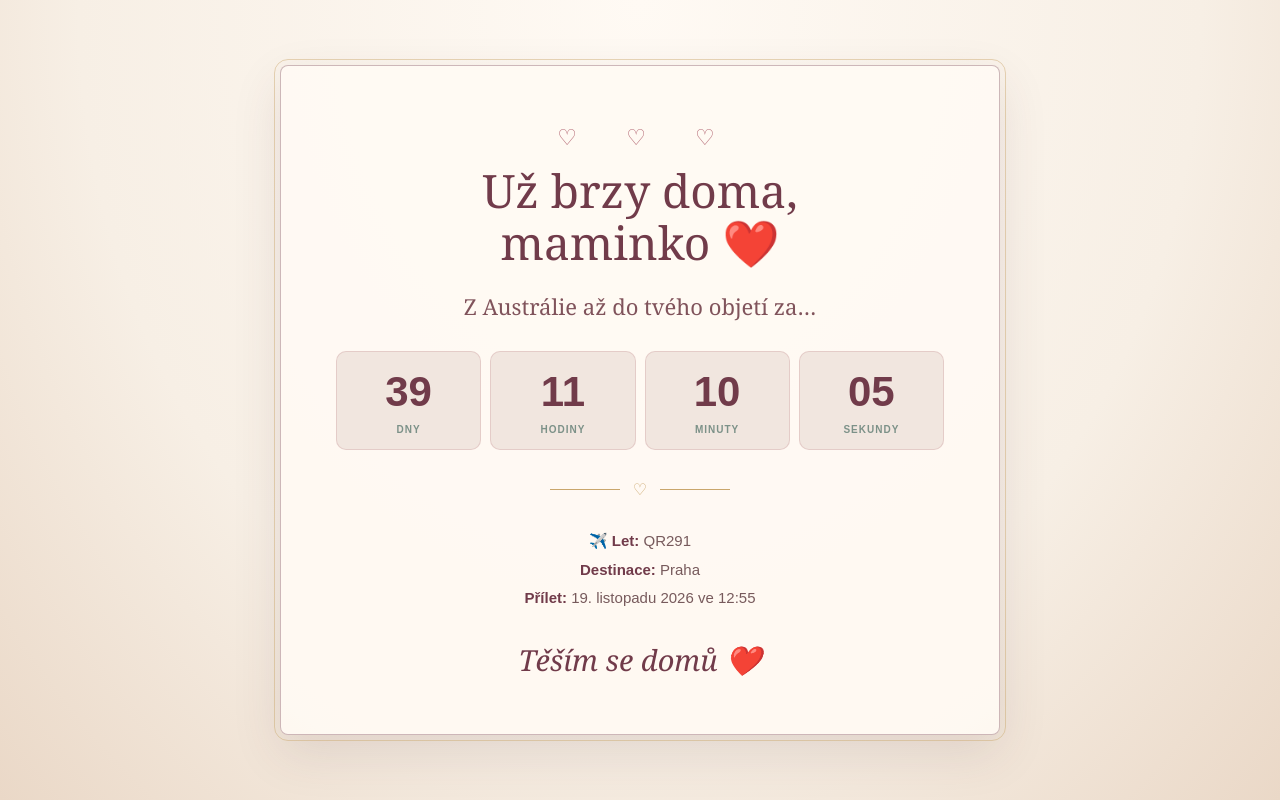
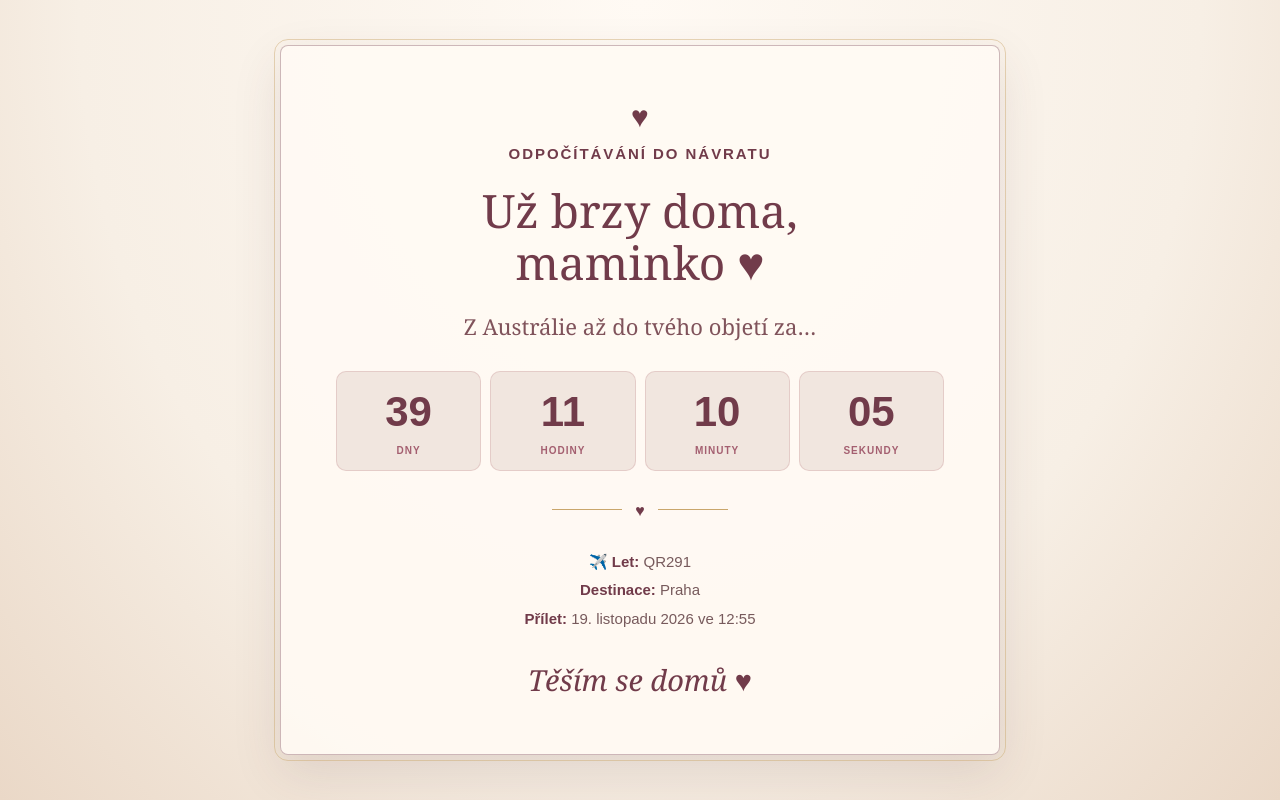
Before and after one commit to danielanovakovaaa-a11y/Odpocet, a plain HTML site: page index.html in a window 1280 px wide. Drawn offline with Linux system fonts and the light colour scheme.

Commit message:
Add files via upload

```diff
--- a/index.html
+++ b/index.html
@@ -4,19 +4,21 @@
 <meta charset="utf-8">
 <meta name="viewport" content="width=device-width, initial-scale=1">
 <meta name="theme-color" content="#f7efe5">
-<title>Už brzy doma, maminko ❤️</title>
+<title>Už brzy doma, maminko ♥</title>
 <style>
-:root{--cream:#f7efe5;--paper:#fffaf3;--rose:#b66d78;--burgundy:#713b4a;--gold:#c9a66b;--sage:#7c9188;--ink:#54343b}
+:root{--cream:#f7efe5;--paper:#fffaf3;--rose:#b66d78;--burgundy:#713b4a;--gold:#c9a66b;--ink:#54343b;--label:#a45f70}
 *{box-sizing:border-box}
 body{margin:0;min-height:100vh;display:flex;align-items:center;justify-content:center;padding:20px;background:radial-gradient(ellipse at top,#fffaf4 0,#f7efe5 62%,#ead8c7 100%);color:var(--ink);font-family:Georgia,'Times New Roman',serif}
 .card{position:relative;width:min(720px,100%);padding:clamp(25px,6vw,55px);text-align:center;background:rgba(255,250,243,.92);border:1px solid rgba(113,59,74,.35);outline:1px solid rgba(201,166,107,.45);outline-offset:5px;border-radius:8px;box-shadow:0 18px 50px rgba(84,52,59,.12)}
-.heart{color:var(--rose);font-size:22px;letter-spacing:8px}
-h1{font-size:clamp(30px,6vw,46px);line-height:1.12;color:var(--burgundy);font-weight:normal;margin:14px 0 22px}
+.top-heart{display:block;color:var(--burgundy);font-size:30px;line-height:1;margin:0 auto 12px}
+.eyebrow{font:700 clamp(12px,2.6vw,15px)/1.5 Arial,sans-serif;letter-spacing:.13em;color:var(--burgundy);margin-bottom:20px}
+h1{font-size:clamp(30px,6vw,46px);line-height:1.12;color:var(--burgundy);font-weight:normal;margin:0 0 22px}
+.heart{color:var(--burgundy);font-family:Georgia,'Times New Roman',serif}
 .intro{font-size:clamp(17px,3.5vw,22px);line-height:1.5;margin:0 auto 26px;max-width:490px;color:#80535b}
 .countdown{display:grid;grid-template-columns:repeat(4,minmax(0,1fr));gap:9px;margin:28px 0}
 .unit{padding:17px 4px 13px;background:#f1e6df;border:1px solid rgba(182,109,120,.22);border-radius:10px}
 .number{display:block;font:700 clamp(27px,7vw,42px)/1.1 Arial,sans-serif;color:var(--burgundy);font-variant-numeric:tabular-nums}
-.label{display:block;margin-top:8px;font:700 10px/1.3 Arial,sans-serif;letter-spacing:.1em;text-transform:uppercase;color:var(--sage)}
+.label{display:block;margin-top:8px;font:700 10px/1.3 Arial,sans-serif;letter-spacing:.1em;text-transform:uppercase;color:var(--label)}
 .divider{display:flex;align-items:center;gap:13px;justify-content:center;margin:27px auto;color:var(--gold)}
 .divider:before,.divider:after{content:"";height:1px;width:70px;background:var(--gold)}
 .flight{font:15px/1.9 Arial,sans-serif;color:#775a5c}
@@ -27,8 +29,9 @@ h1{font-size:clamp(30px,6vw,46px);line-height:1.12;color:var(--burgundy);font-we
 </head>
 <body>
 <main class="card">
-<div class="heart">♡ &nbsp; ♡ &nbsp; ♡</div>
-<h1>Už brzy doma,<br>maminko ❤️</h1>
+<span class="top-heart" aria-hidden="true">♥</span>
+<div class="eyebrow">ODPOČÍTÁVÁNÍ DO NÁVRATU</div>
+<h1>Už brzy doma,<br>maminko <span class="heart">♥</span></h1>
 <p class="intro">Z Austrálie až do tvého objetí za…</p>
 <div class="countdown" aria-label="Živý odpočet do příletu">
 <div class="unit"><span class="number" id="days">--</span><span class="label">Dny</span></div>
@@ -36,13 +39,13 @@ h1{font-size:clamp(30px,6vw,46px);line-height:1.12;color:var(--burgundy);font-we
 <div class="unit"><span class="number" id="minutes">--</span><span class="label">Minuty</span></div>
 <div class="unit"><span class="number" id="seconds">--</span><span class="label">Sekundy</span></div>
 </div>
-<div class="divider">♡</div>
+<div class="divider"><span class="heart">♥</span></div>
 <div class="flight">
 <div>✈️ <strong>Let:</strong> QR291</div>
 <div><strong>Destinace:</strong> Praha</div>
 <div><strong>Přílet:</strong> 19. listopadu 2026 ve 12:55</div>
 </div>
-<p class="hug">Těším se domů ❤️</p>
+<p class="hug">Těším se domů <span class="heart">♥</span></p>
 </main>
 <script>
 const arrival = new Date('2026-11-19T12:55:00+01:00').getTime();
@@ -55,7 +58,7 @@ function updateCountdown(){
   Math.floor((diff%60000)/1000)
  ];
  ['days','hours','minutes','seconds'].forEach((id,i)=>document.getElementById(id).textContent=String(values[i]).padStart(2,'0'));
- if(arrival<=Date.now()) document.querySelector('.intro').textContent='Už jsem doma a těším se na tvoje objetí ❤️';
+ if(arrival<=Date.now()) document.querySelector('.intro').textContent='Už jsem doma a těším se na tvoje objetí ♥';
 }
 updateCountdown(); setInterval(updateCountdown,1000);
 </script>
```
